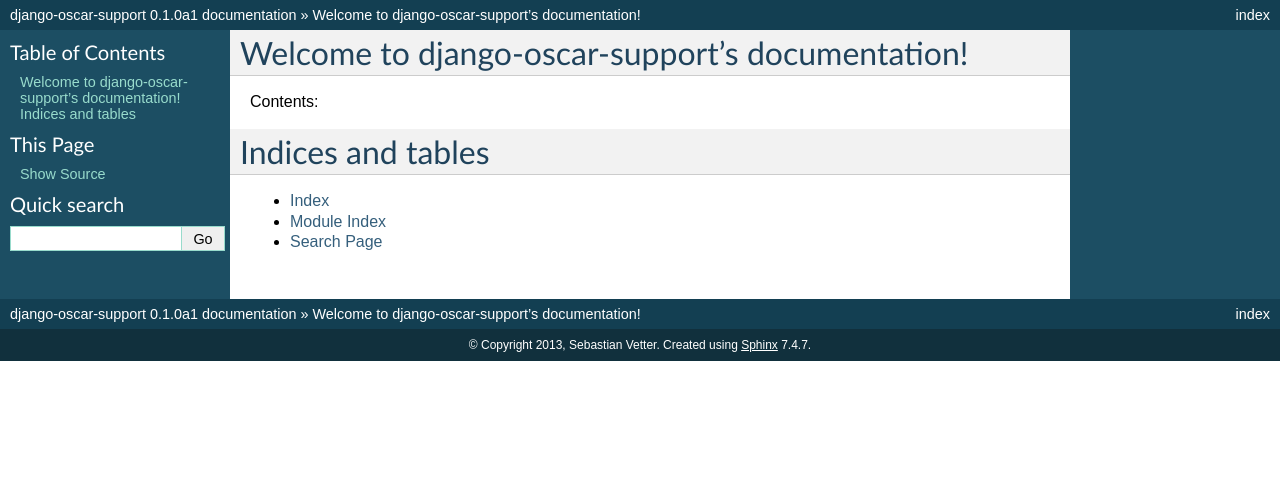
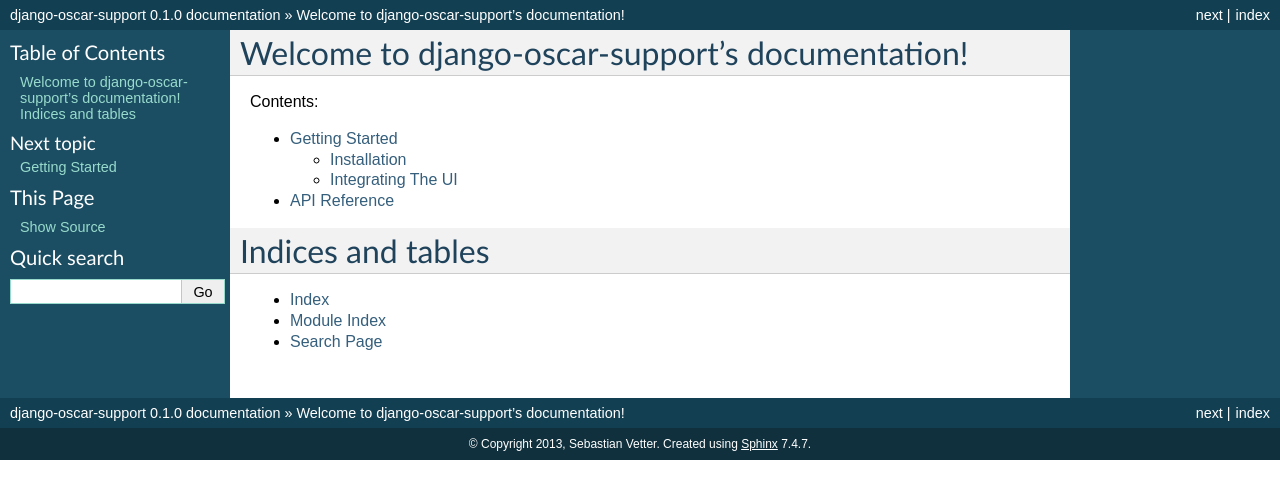
Before and after one commit to snowball-one/django-oscar-support, a Sphinx documentation site: the page built from docs/source/index.rst, in a window 1280 px wide. Shown: the top 499 px of the page. Built offline with Sphinx 7.4.7, drawn with Linux system fonts in a browser that asks for light colours.

Commit message:
Add documentation for installation

```diff
--- /dev/null
+++ b/docs/source/api.rst
@@ -0,0 +1,5 @@
+=============
+API Reference
+=============
+
+Coming sooon....
--- a/docs/source/conf.py
+++ b/docs/source/conf.py
@@ -12,6 +12,9 @@
 # serve to show the default.
 
 import sys, os
+sys.path.insert(0, os.getcwd()+'/../../')
+
+os.environ['DJANGO_SETTINGS_MODULE'] = 'sandbox.sandbox.settings'
 
 # If extensions (or modules to document with autodoc) are in another directory,
 # add these directories to sys.path here. If the directory is relative to the
@@ -48,9 +51,9 @@
 # built documents.
 #
 # The short X.Y version.
-version = '0.1.0a1'
+version = '0.1.0'
 # The full version, including alpha/beta/rc tags.
-release = '0.1.0a1'
+release = '0.1.0'
 
 # The language for content autogenerated by Sphinx. Refer to documentation
 # for a list of supported languages.
--- a/docs/source/index.rst
+++ b/docs/source/index.rst
@@ -11,6 +11,9 @@
 .. toctree::
    :maxdepth: 2
 
+   getting_started
+   api
+
 
 
 Indices and tables
--- a/setup.py
+++ b/setup.py
@@ -20,7 +20,6 @@
         'Django>=1.4',
         'django-oscar',
         'django-extensions',
-        'django-extra-views>=0.5.2',
         'djangorestframework',
     ],
     classifiers=[
```
Also changed, not shown: README.rst (+6 -3 lines), docs/source/getting_started.rst (added, +110 -0 lines), 1 other file.
